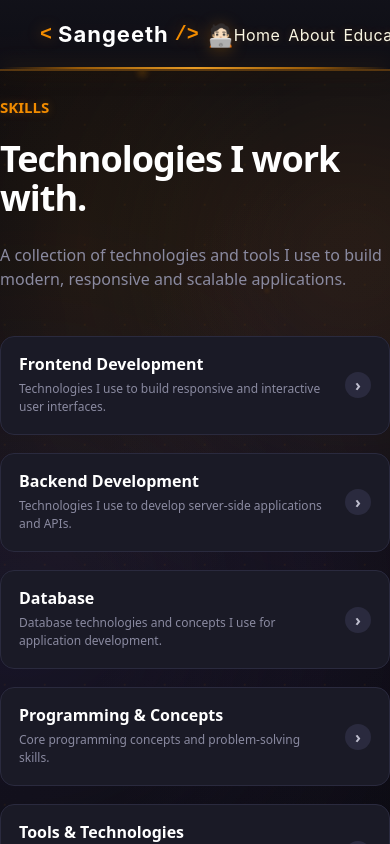
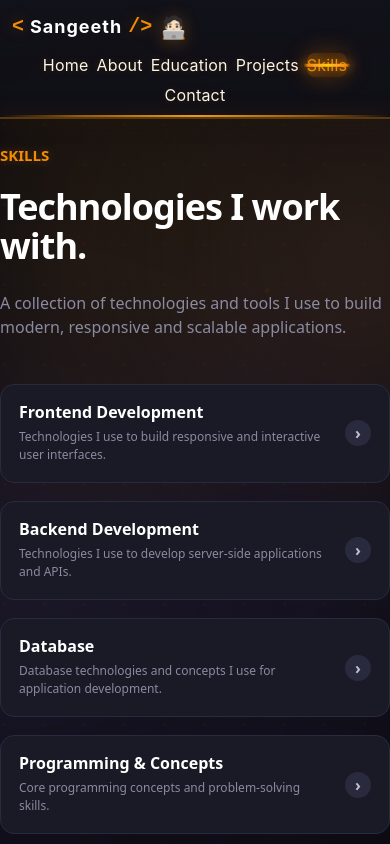
Before and after one commit to sangeethwills/myportfolio, a Next.js app: page /skills in a window 390 px wide. Shown: the top 844 px of the page. Built offline with nearby package versions, Linux system fonts and the light colour scheme.

Commit message:
Improve home responsive layout

```diff
--- a/src/app/globals.css
+++ b/src/app/globals.css
@@ -435,6 +435,65 @@ a {
 }
 
 /* =========================================
+   PROFESSIONAL NAVBAR - RESPONSIVE
+========================================= */
+
+@media (max-width: 900px) {
+  .header-container {
+    padding: 14px 20px;
+    flex-wrap: wrap;
+    row-gap: 12px;
+  }
+
+  .header-scrolled .header-container {
+    padding: 10px 20px;
+  }
+
+  .professional-nav {
+    width: 100%;
+    justify-content: center;
+  }
+
+  .nav-list {
+    width: 100%;
+    flex-wrap: wrap;
+    justify-content: center;
+    gap: 6px;
+  }
+
+  .professional-nav-link {
+    padding: 8px 12px;
+    font-size: 13px;
+  }
+}
+
+@media (max-width: 600px) {
+  .header-container {
+    padding: 10px 12px;
+    row-gap: 10px;
+  }
+
+  .header-scrolled .header-container {
+    padding: 8px 12px;
+  }
+
+  .logo-text {
+    font-size: 18px;
+  }
+
+  .nav-list {
+    gap: 6px 8px;
+  }
+
+  .professional-nav-link {
+    padding: 7px 10px;
+    font-size: 11.5px;
+    letter-spacing: 0.2px;
+    border-radius: 8px;
+  }
+}
+
+/* =========================================
    HOME PAGE - RESPONSIVE
 ========================================= */
 
--- a/src/app/home/page.js
+++ b/src/app/home/page.js
@@ -186,7 +186,7 @@ function Home() {
             </div>
 
               <div className="image-adder-container">
-                <img src="/me.png" style={{height:"500px",width:"400px",border:"10px",borderRadius:"200px"}}></img>
+                <img src="/me.png" className="profile-hero-img" style={{border:"10px",borderRadius:"200px"}}></img>
                 <h3 style={{paddingTop:"25px",color:"#2596be",fontFamily:"fangsong"}}>&nbsp;&nbsp;&nbsp;&nbsp;&nbsp;&nbsp;&nbsp;&nbsp;&nbsp;&nbsp;&nbsp;Sangeeth - Developer 모</h3>
               </div>
 
```
Also changed, not shown: src/app/home/homepage.css (+27 -0 lines), 1 other file (tests, documents, lock files or other folders).
